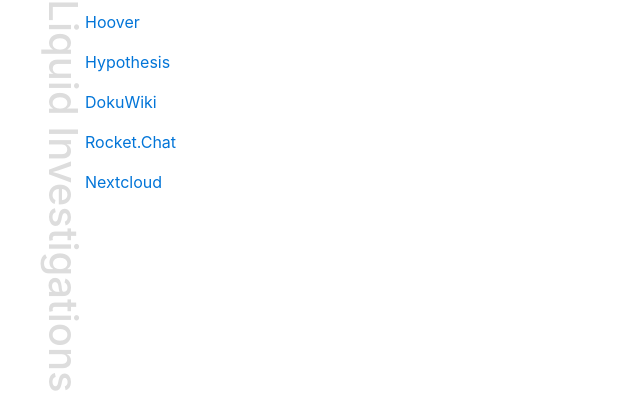
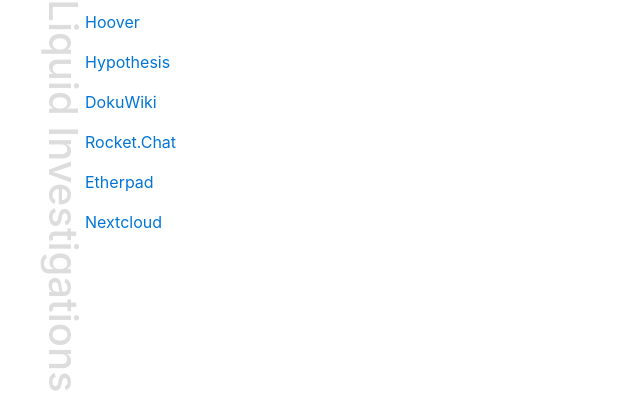
Before and after one commit to liquidinvestigations/core, a Django app: template liquidcore/home/templates/homepage.html in a window 1280 px wide. Shown: the part 134-529 px from the top of the page, without its empty margins (0-640 px from the left). Run offline with Django 3.2, Linux system fonts and the light colour scheme; the template is opened without the code that fills it: most values are stand-ins (such as "Sample title", 1, 10 or a date in 2020); some libraries are stand-ins or nearby versions.

Commit message:
add link to etherpad

```diff
--- a/liquidcore/home/templates/homepage.html
+++ b/liquidcore/home/templates/homepage.html
@@ -40,6 +40,12 @@
 </p>
 {% endif %}
 
+{% if etherpad_app_url %}
+<p>
+  <a href="{{ etherpad_app_url }}">Etherpad</a>
+</p>
+{% endif %}
+
 {% if nextcloud_app_url %}
 <p>
   <a href="{{ nextcloud_app_url }}/login?autologin=uploads">Nextcloud</a>
--- a/liquidcore/home/views.py
+++ b/liquidcore/home/views.py
@@ -13,6 +13,7 @@
         'dokuwiki_app_url': settings.DOKUWIKI_APP_URL,
         'rocketchat_app_url': settings.ROCKETCHAT_APP_URL,
         'nextcloud_app_url': settings.NEXTCLOUD_APP_URL,
+        'etherpad_app_url': settings.ETHERPAD_APP_URL,
     })
 
 
--- a/liquidcore/site/settings.py
+++ b/liquidcore/site/settings.py
@@ -119,4 +119,5 @@
 DOKUWIKI_APP_URL = os.environ.get('DOKUWIKI_APP_URL')
 ROCKETCHAT_APP_URL = os.environ.get('ROCKETCHAT_APP_URL')
 NEXTCLOUD_APP_URL = os.environ.get('NEXTCLOUD_APP_URL')
+ETHERPAD_APP_URL = os.environ.get('ETHERPAD_APP_URL')
 HYPOTHESIS_APP_URL = os.environ.get('HYPOTHESIS_APP_URL')
```
